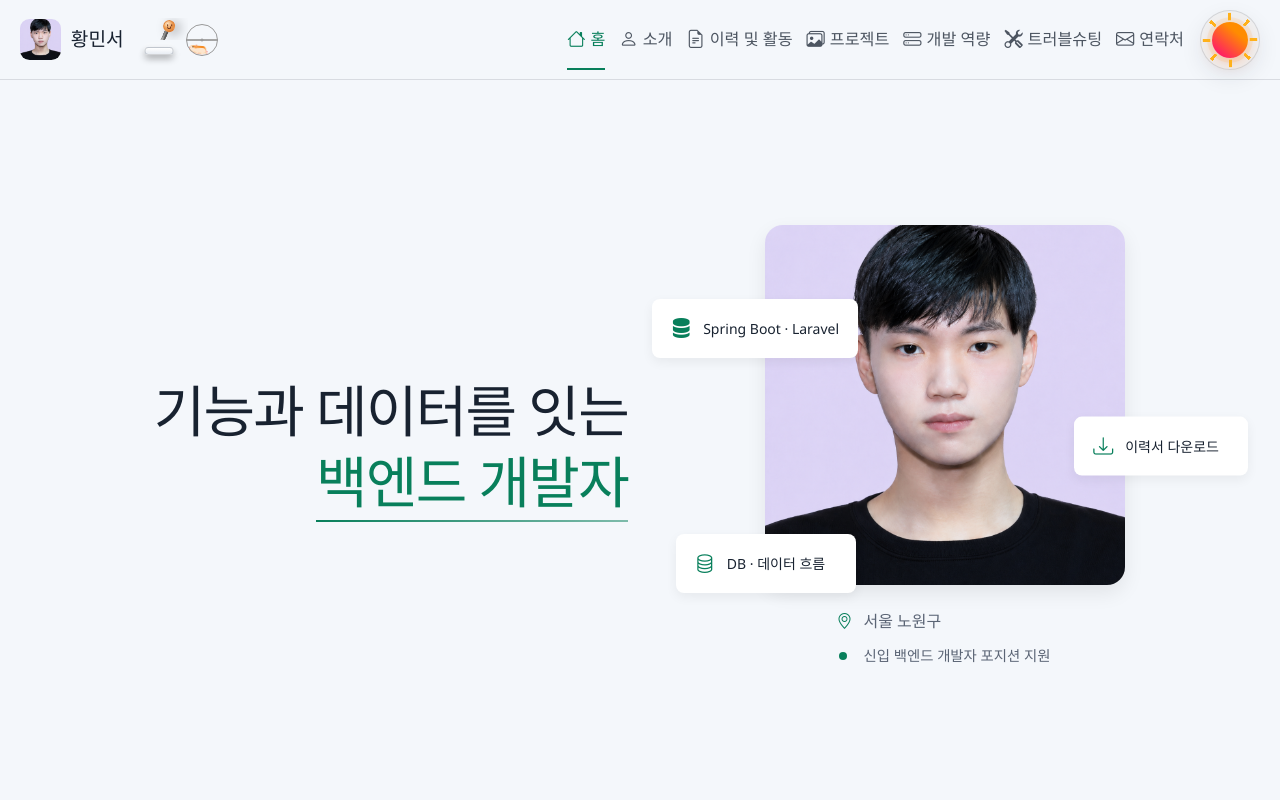
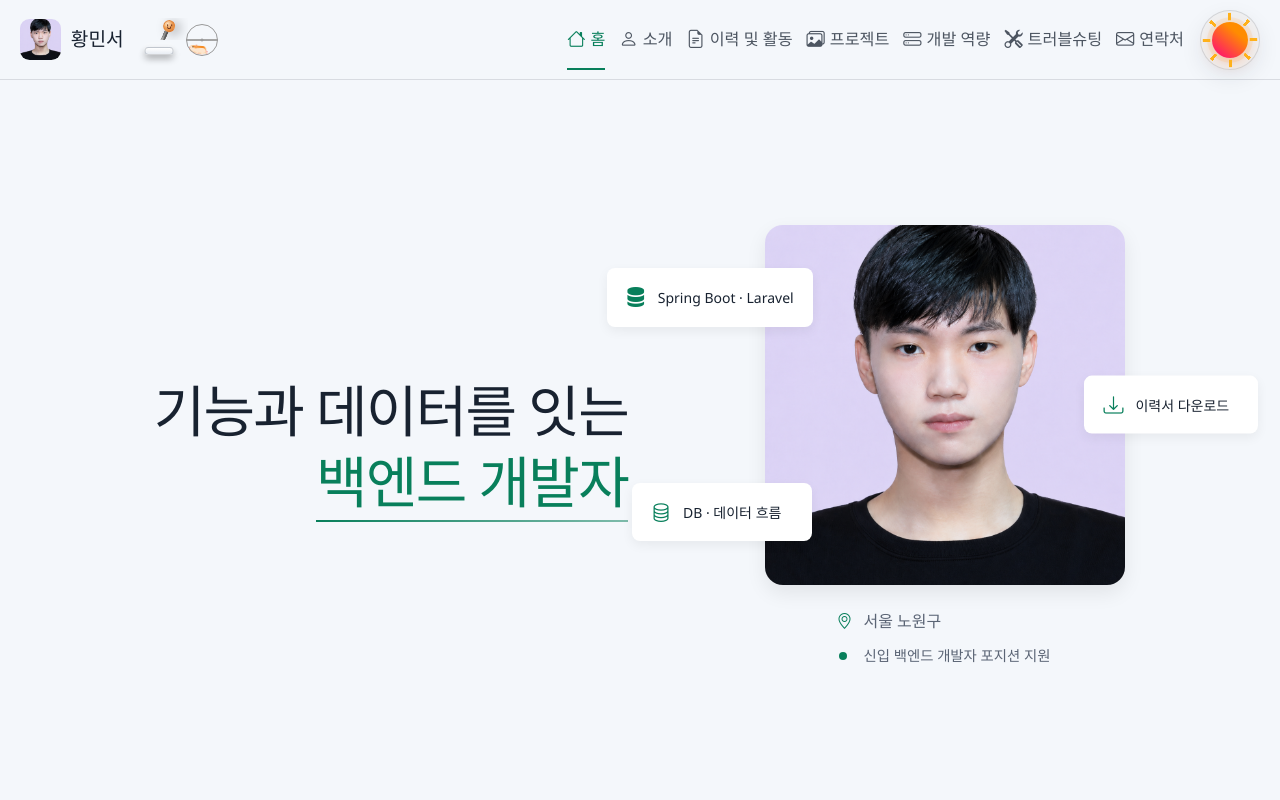
Before and after one commit to allen8524/allen8524.github.io, a React (Vite) app: page / in a window 1280 px wide. Shown: the top 800 px of the page. Built offline with nearby package versions, Linux system fonts and the light colour scheme.

Commit message:
Anchor floating profile labels to photo bounds

```diff
--- a/src/components/sections/Hero.tsx
+++ b/src/components/sections/Hero.tsx
@@ -32,7 +32,6 @@ function Hero() {
                       <span>신입 백엔드 개발자 포지션 지원</span>
                     </div>
                   </div>
-                </div>
                 <div className="hero-card-stack">
                   <div className="floating-card card-1">
                     <i className="bi bi-server" />
@@ -52,6 +51,7 @@ function Hero() {
                     <span>이력서 다운로드</span>
                   </a>
                 </div>
+                </div>
               </div>
             </div>
           </div>
--- a/src/styles/app.css
+++ b/src/styles/app.css
@@ -136,6 +136,27 @@ a {
   border-radius: inherit;
   background: linear-gradient(90deg, var(--accent-color), color-mix(in srgb, var(--accent-color), transparent 50%)) top / 100% 3px no-repeat;
   pointer-events: none;
+}
+
+@media (min-width: 1201px) {
+  .hero .hero-image .hero-profile-shell .hero-card-stack {
+    inset: 0 0 auto;
+    aspect-ratio: 1;
+  }
+
+  .hero .hero-image .hero-card-stack .floating-card.card-1 {
+    top: 12%;
+    left: -44%;
+  }
+
+  .hero .hero-image .hero-card-stack .floating-card.card-2 {
+    left: -37%;
+    bottom: 12%;
+  }
+
+  .hero .hero-image .hero-card-stack .floating-card.card-3 {
+    right: -37%;
+  }
 }
 
 .services {
```
